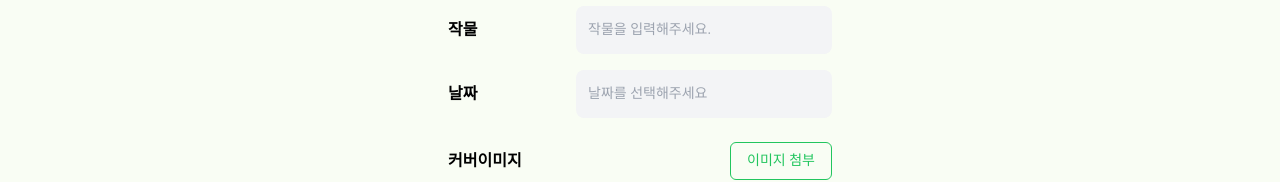
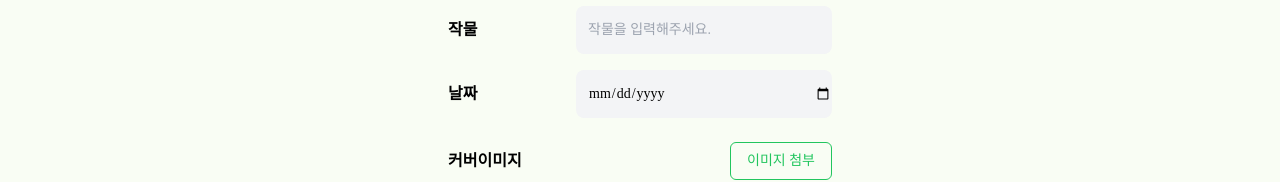
Before and after one commit to SNXWXH/FarmHelper, a Next.js app in the folder frontend/web/: page /workLog/create in a window 1280 px wide. Shown: the part 323-505 px from the top of the page. Built offline with nearby package versions, Linux system fonts and the light colour scheme; no server answers; a web font is replaced by a local one.

Commit message:
feat: 작업일지 생성 API 적용

```diff
--- a/frontend/web/src/app/workLog/create/page.tsx
+++ b/frontend/web/src/app/workLog/create/page.tsx
@@ -7,6 +7,8 @@ import { uploadImage } from '@/utils/uploadImage';
 export default function CreateLog() {
   const [fileName, setFileName] = useState('');
   const [fileInput, setFileInput] = useState<File | null>(null);
+  const [date, setDate] = useState('');
+  const [crop, setCrop] = useState('');
 
   const handleFileChange = async (event: ChangeEvent<HTMLInputElement>) => {
     const file = event.target.files?.[0];
@@ -16,6 +18,16 @@ export default function CreateLog() {
     } else {
       setFileName('');
     }
+  };
+
+  const handleDateChange = (event: ChangeEvent<HTMLInputElement>) => {
+    const selectedDate = event.target.value;
+    setDate(selectedDate);
+  };
+
+  const handleCropChange = (event: ChangeEvent<HTMLInputElement>) => {
+    const selectedCrop = event.target.value;
+    setCrop(selectedCrop);
   };
 
   const { data: session } = useSession();
@@ -29,9 +41,15 @@ export default function CreateLog() {
     if (fileInput) {
       try {
         const downloadURL = await uploadImage(fileInput, session.user.uid);
-        console.log('🚀  downloadURL:', downloadURL);
+
+        const encodedNickname = encodeURIComponent(crop);
+        const cropDate = date;
+
+        const response = await fetch(
+          `/api/createWorkList?userId=${session?.user.uid}&cropName=${encodedNickname}&cropDate=${cropDate}&imageUrl=${downloadURL}`
+        );
       } catch (error) {
-        console.error(error.message);
+        console.error('Error uploading image or sending data:', error.message);
       }
     }
   };
@@ -49,13 +67,16 @@ export default function CreateLog() {
                 type='text'
                 placeholder='작물을 입력해주세요.'
                 className='ml-auto w-2/3 h-12 rounded-lg bg-gray-100 pl-3 text-sm'
+                value={crop}
+                onChange={handleCropChange} // 작물 입력 처리
               />
             </div>
             <div className='flex mt-4 items-center'>
               <p className='w-1/4 font-extrabold'>날짜</p>
               <input
-                type='text'
-                placeholder='날짜를 선택해주세요'
+                type='date'
+                value={date}
+                onChange={handleDateChange}
                 className='ml-auto w-2/3 h-12 rounded-lg bg-gray-100 pl-3 text-sm'
               />
             </div>
```
